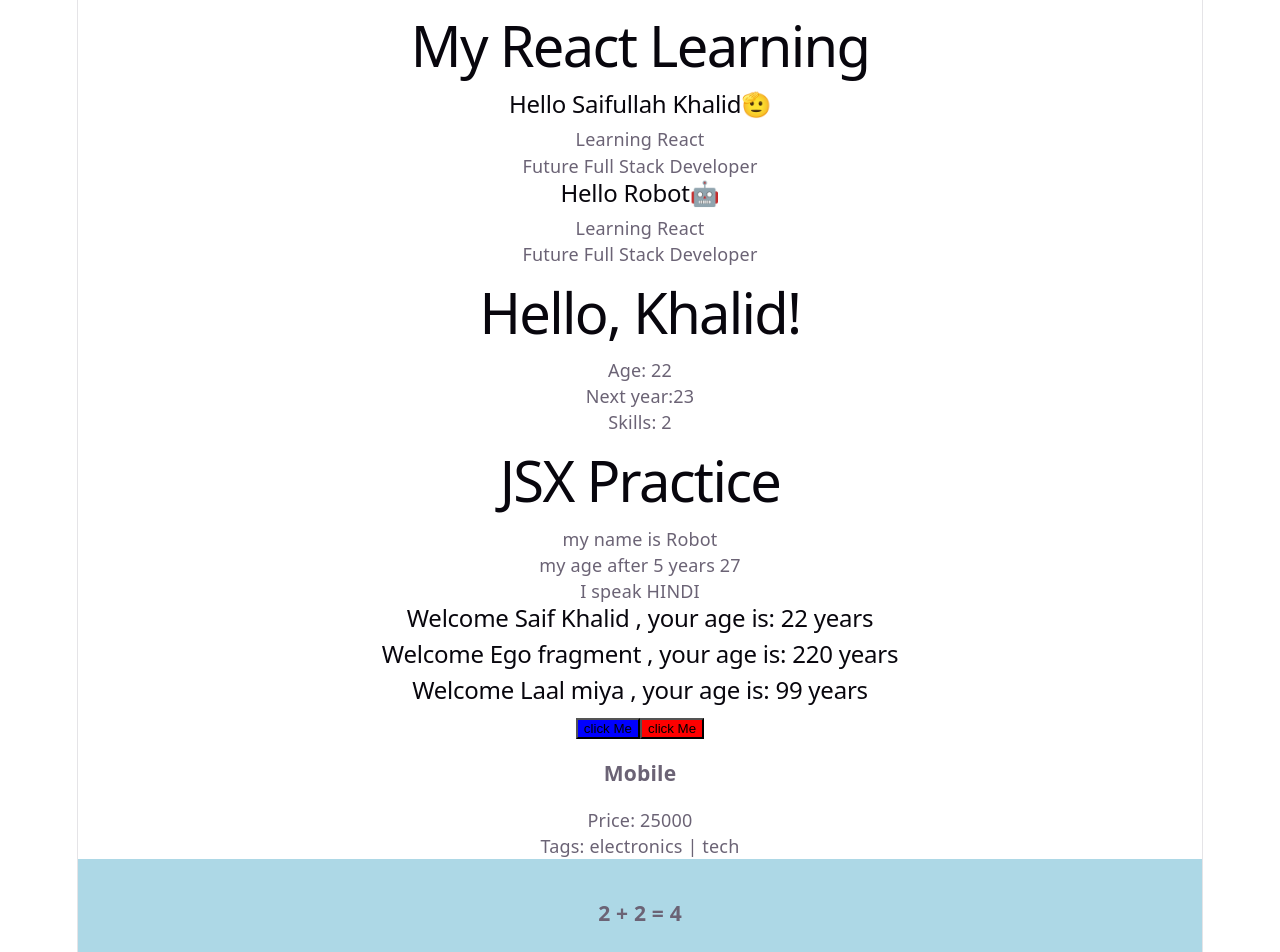
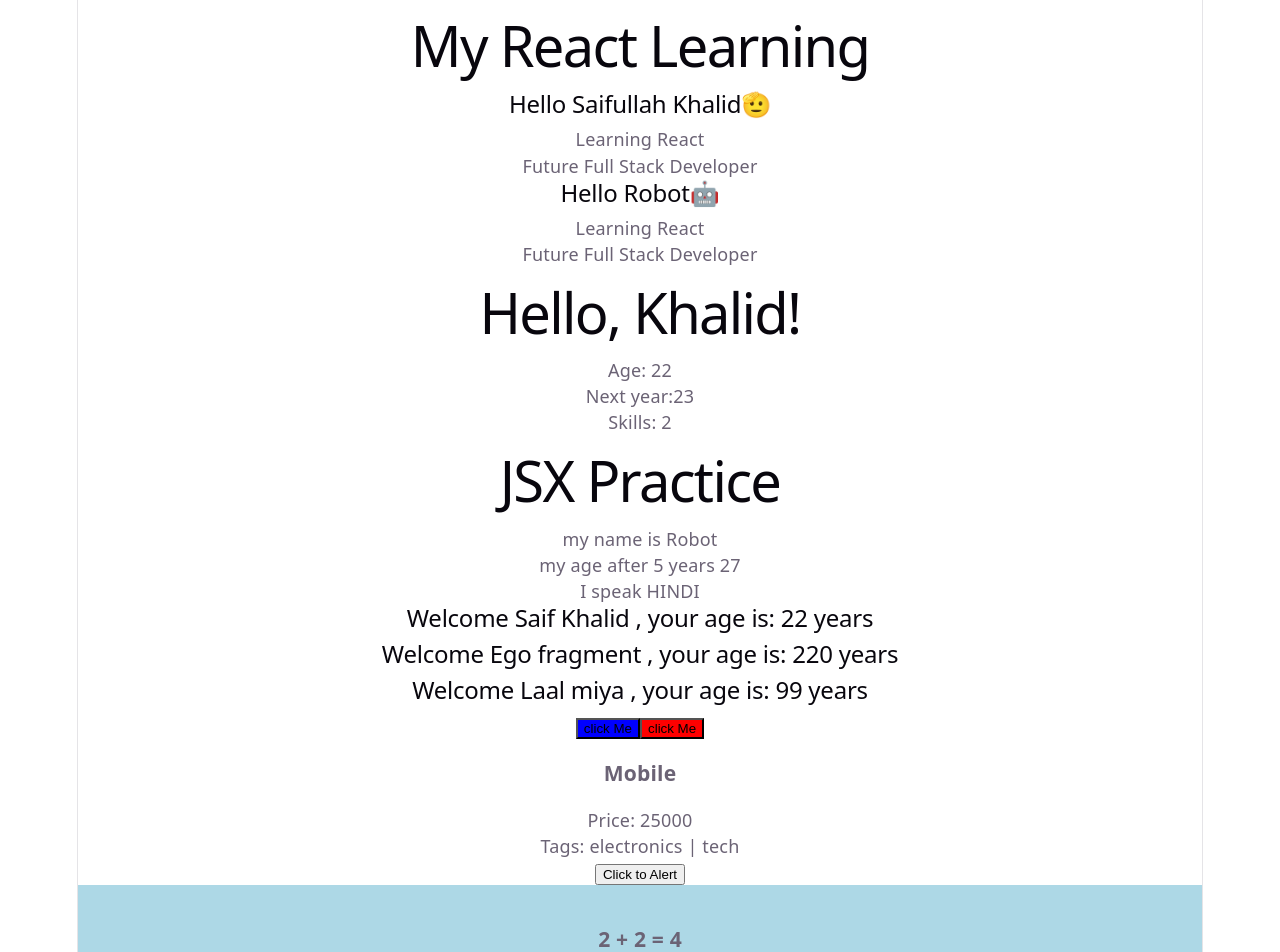
Before and after one commit to saifullahkhalid521-bit/PERN-AI-Lab, a React (Vite) app in the folder Phase_2_React/react-learning-app/: page / in a window 1280 px wide. Shown: the top 952 px of the page. Built offline with nearby package versions, Linux system fonts and the light colour scheme.

Commit message:
passing a prop function insid a component

```diff
--- a/Phase_2_React/react-learning-app/src/practice/week-09-jsx-components/03-props.jsx
+++ b/Phase_2_React/react-learning-app/src/practice/week-09-jsx-components/03-props.jsx
@@ -26,3 +26,10 @@ export function Product ({data}){
     </div>
   );
 }
+
+
+export function AlertButton ({onClickAction , label}) {
+  return (
+    <button onClick={onClickAction}> {label} </button>
+  );
+}
--- a/Phase_2_React/react-learning-app/src/practice/week-09-jsx-components/PracticeApp.jsx
+++ b/Phase_2_React/react-learning-app/src/practice/week-09-jsx-components/PracticeApp.jsx
@@ -1,7 +1,11 @@
 // import UserCard from "./01-user-card";
 // import UserProfile from "./01-user-card";
 import { UserCard, UserProfile , JsxBasics , MyInfo  } from "./01-user-card";
-import {Button, Greeting , Product} from "./03-props"
+import {Button, Greeting , Product , AlertButton} from "./03-props"
+
+function clickBtn () {
+  console.log("Button clicked!");
+}
 
 export function PracticeApp() {
   return (
@@ -20,6 +24,9 @@ export function PracticeApp() {
       <Button text = "click Me" color = "red"/>
       <Product data={{title: "Mobile" , price: "25000" , tags: ["electronics" , "tech"]}} />
       {/* <Product /> */}
+
+      <AlertButton  label="Click to Alert"  onClickAction={clickBtn} />
+
     </div>
   );
 }
```
